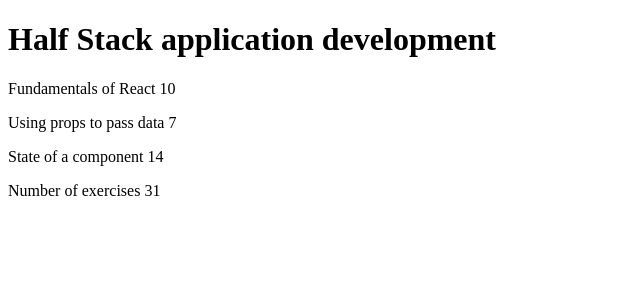
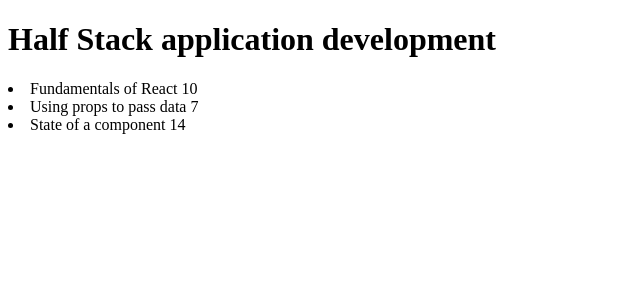
Before and after one commit to vilkiida/fullstack2026, a React (Vite) app in the folder osa2/kurssitiedot/: page / in a window 1280 px wide. Shown: the top 300 px of the page, without its empty margins (0-640 px from the left). Built offline with nearby package versions, Linux system fonts and the light colour scheme.

Commit message:
2.1 kurssitiedot done

```diff
--- a/osa2/kurssitiedot/src/App.jsx
+++ b/osa2/kurssitiedot/src/App.jsx
@@ -28,36 +28,35 @@
 const Course = ({course}) => {
   return (
     <div>
-      <Header course={course}/>
+      <Header header={course.name}/>
       <Content parts={course.parts}/>
     </div>
   )
 }
 const Header = (props) => (
   <h1>
-    {props.course.name}
+    {props.header}
   </h1>
 )
-const Content = (props) => (
+const Content = ({parts}) => (
   <div>
-    <Part part={props.parts[0]}/>
-    <Part part={props.parts[1]}/>
-    <Part part={props.parts[2]}/>
-    <Total parts={props.parts}/>
+    {parts.map((part, i)=>
+      <Part key={i} content={part}/>
+    )}
   </div>
 )
-const Part = (props) => (
-  <p>
-    {props.part.name} {props.part.exercises}
-  </p>
+const Part = ({content}) => (
+  <li>
+    {content.name} {content.exercises}
+  </li>
 )
-const Total = (props) => (
-  <>
-    <p>
-      Number of exercises {props.parts[0].exercises +
-      props.parts[1].exercises + props.parts[2].exercises}
-    </p>
-  </>
-)
+//const Total = (props) => (
+//  <>
+//    <p>
+//      Number of exercises {props.parts[0].exercises +
+//      props.parts[1].exercises + props.parts[2].exercises}
+//    </p>
+//  </>
+//)
 
 export default App
```
